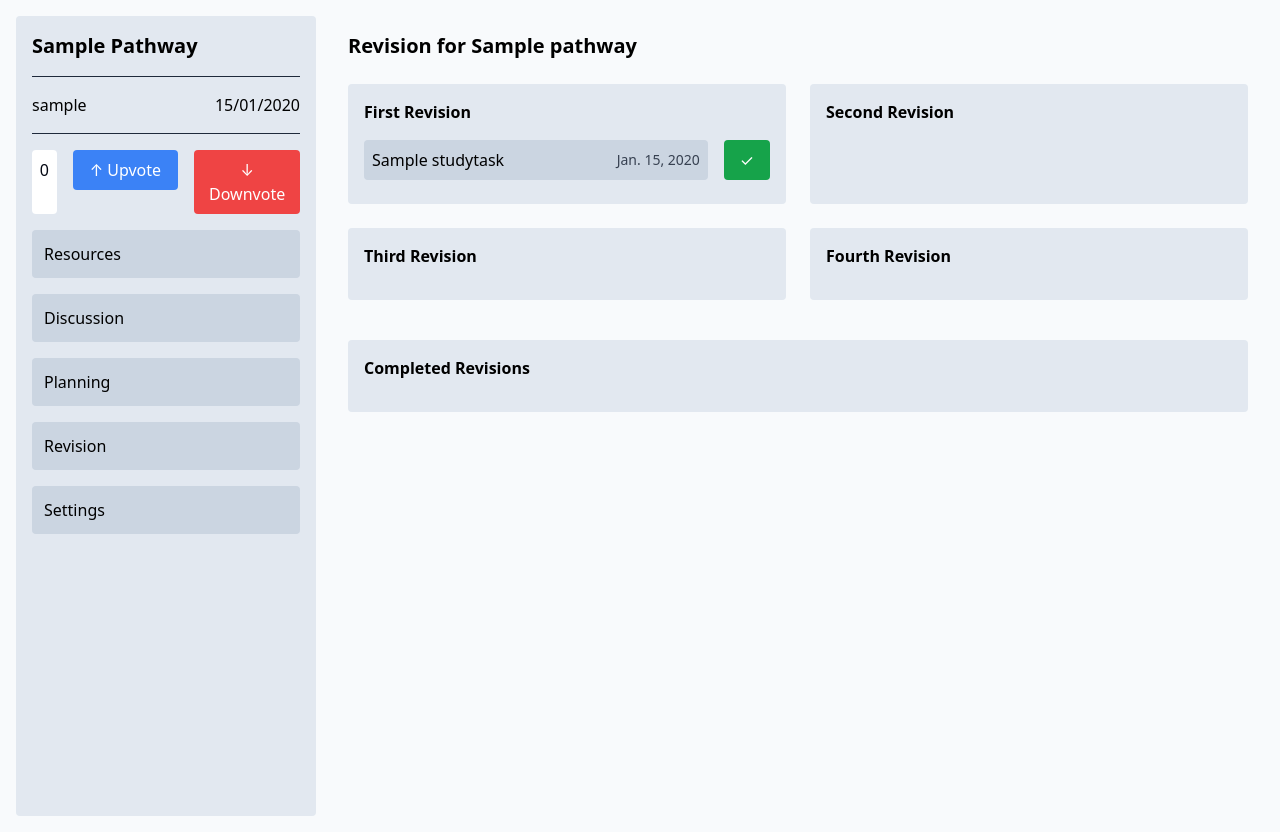
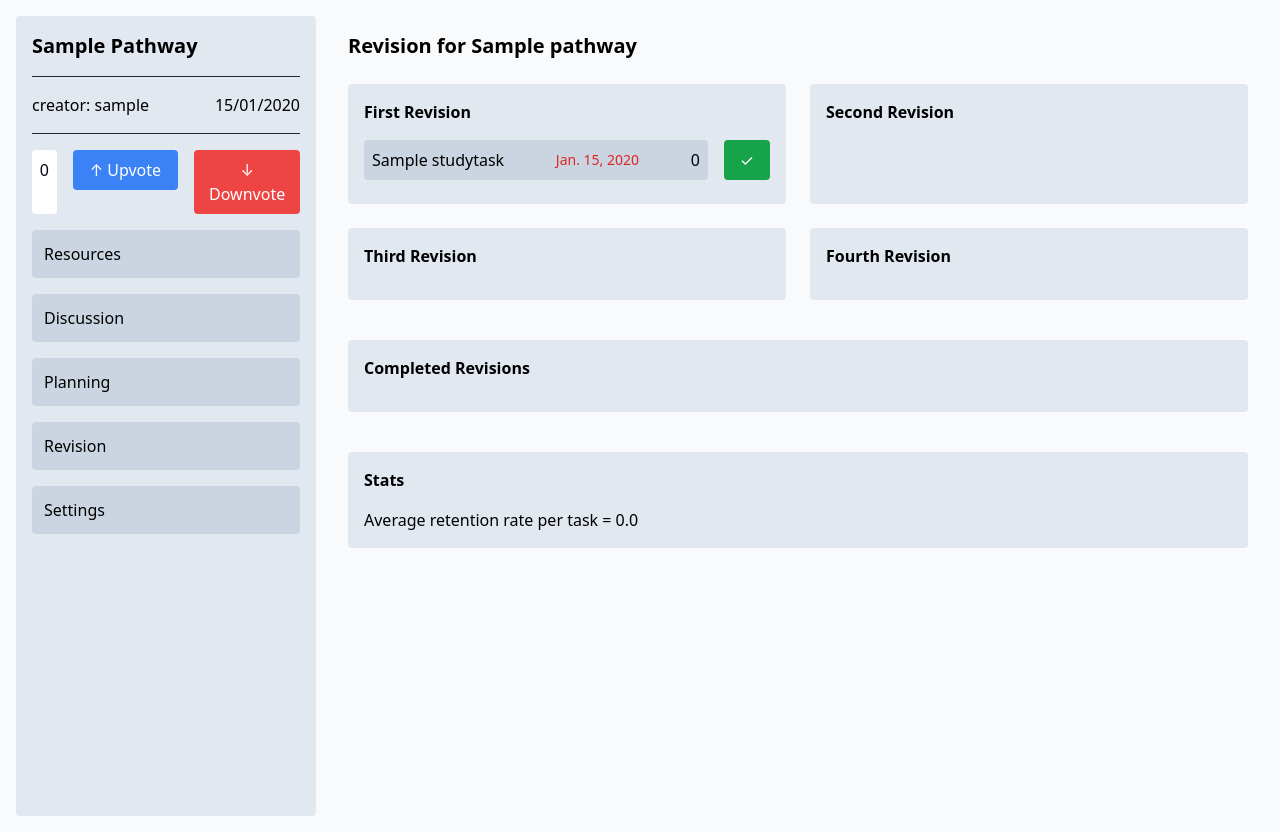
Before and after one commit to sd4483/Pathways, a Django app: page /pathways/pathway/1/revision/ in a window 1280 px wide. Shown: the part 64-896 px from the top of the page. Run offline with Django 4.2, Linux system fonts and the light colour scheme; a user stored in the database is signed in; tables that the repository leaves empty hold one stand-in row (values such as "Sample post").

Commit message:
Small changes to planning and revision

```diff
--- a/pathways/models.py
+++ b/pathways/models.py
@@ -119,6 +119,7 @@ class Revision(models.Model):
     pathway = models.ForeignKey(Pathway, on_delete=models.CASCADE, related_name="revisions")
     revision_type = models.CharField(max_length=10, choices=REVISION_TYPE)
     status = models.CharField(max_length=10, choices=REVISION_STATUS, default=PENDING)
+    created_date = models.DateField(auto_now_add=True)
     due_date = models.DateField()
 
     @property
@@ -130,6 +131,37 @@ class Revision(models.Model):
             self.FOURTH: 100
         }.get(self.revision_type, 0)
 
+    @property
+    def days_since_created(self):
+        return (date.today() - self.created_date).days
+
+    @property
+    def retention_rate(self):
+        if self.days_since_created == 0:
+            return 100
+
+        if self.days_since_created == 1:
+            if self.revision_type == self.FIRST:
+                return 85
+            return 70
+
+        if self.days_since_created <= 7:
+            if self.revision_type == self.SECOND:
+                return 60
+            return 40
+
+        if self.days_since_created <= 16:
+            if self.revision_type == self.THIRD:
+                return 40
+            return 20
+
+        if self.days_since_created <= 30:
+            if self.revision_type == self.FOURTH:
+                return 25
+            return 10
+
+        return 0
+
 class FollowedPathway(models.Model):
     user = models.ForeignKey(User, on_delete=models.CASCADE)
     pathway = models.ForeignKey(Pathway, on_delete=models.CASCADE, related_name="followers")
--- a/pathways/plan_revise_view.py
+++ b/pathways/plan_revise_view.py
@@ -74,7 +74,16 @@ def revision_view(request, pathway_id):
     else:
         user_revisions = []
         completed_revisions = []
-    return render(request, 'pathways/revision_template.html', {'revisions': user_revisions, 'completed_revisions': completed_revisions, 'pathway':pathway, 'error_message': error_message, 'is_user_following': is_user_following,})
+
+    total_retention = sum(revision.retention_rate for revision in user_revisions)
+    average_retention = total_retention / len(user_revisions) if user_revisions else 0
+
+    return render(request, 'pathways/revision_template.html',
+                  {'revisions': user_revisions,
+                   'completed_revisions': completed_revisions,
+                   'pathway':pathway, 'error_message': error_message,
+                   'is_user_following': is_user_following,
+                   'average_retention': average_retention})
 
 def mark_revision_completed(request, revision_id):
     revision = get_object_or_404(Revision, id=revision_id)
--- a/pathways/templates/pathways/revision_template.html
+++ b/pathways/templates/pathways/revision_template.html
@@ -2,6 +2,8 @@
 
 {% block pathway_content %}
 
+{% load tz %}
+{% now "Y-m-d" as now %}
 <div class="text-xl pb-2 font-bold">Revision for {{ pathway.title }}</div>
 
 {% if user.is_authenticated %}
@@ -15,7 +17,12 @@
                         <div class="flex justify-between gap-4 items-center my-2">
                             <div class="flex justify-between items-center bg-slate-300 rounded p-2 w-full">
                                 <span>{{ revision.study_task.title }}</span>
-                                <span class="text-gray-700 text-sm">{{ revision.due_date }}</span>
+                                {% if revision.due_date|date:"Y-m-d" < now %}
+                                    <span class="text-red-600 text-sm">{{ revision.due_date }}</span>
+                                {% else %}
+                                    <span class="text-gray-700 text-sm">{{ revision.due_date }}</span>
+                                {% endif %}
+                                {{ revision.retention_rate }}
                             </div>
                             <button onclick="location.href='{% url 'mark_revision_completed' revision.id %}'" class="text-white bg-green-600 hover:bg-green-700 rounded px-4 py-2">
                                 ✓
@@ -33,7 +40,12 @@
                         <div class="flex justify-between gap-4 items-center my-2">
                             <div class="flex justify-between items-center bg-slate-300 rounded p-2 w-full">
                                 <span>{{ revision.study_task.title }}</span>
-                                <span class="text-gray-700 text-sm">{{ revision.due_date }}</span>
+                                {% if revision.due_date|date:"Y-m-d" < now %}
+                                    <span class="text-red-600 text-sm">{{ revision.due_date }}</span>
+                                {% else %}
+                                    <span class="text-gray-700 text-sm">{{ revision.due_date }}</span>
+                                {% endif %}
+                                {{ revision.retention_rate }}
                             </div>
                             <button onclick="location.href='{% url 'mark_revision_completed' revision.id %}'" class="text-white bg-green-600 hover:bg-green-700 rounded px-4 py-2">
                                 ✓
@@ -51,7 +63,12 @@
                         <div class="flex justify-between gap-4 items-center my-2">
                             <div class="flex justify-between items-center bg-slate-300 rounded p-2 w-full">
                                 <span>{{ revision.study_task.title }}</span>
-                                <span class="text-gray-700 text-sm">{{ revision.due_date }}</span>
+                                {% if revision.due_date|date:"Y-m-d" < now %}
+                                    <span class="text-red-600 text-sm">{{ revision.due_date }}</span>
+                                {% else %}
+                                    <span class="text-gray-700 text-sm">{{ revision.due_date }}</span>
+                                {% endif %}
+                                {{ revision.retention_rate }}
                             </div>
                             <button onclick="location.href='{% url 'mark_revision_completed' revision.id %}'" class="text-white bg-green-600 hover:bg-green-700 rounded px-4 py-2">
                                 ✓
@@ -69,7 +86,12 @@
                         <div class="flex justify-between gap-4 items-center my-2">
                             <div class="flex justify-between items-center bg-slate-300 rounded p-2 w-full">
                                 <span>{{ revision.study_task.title }}</span>
-                                <span class="text-gray-700 text-sm">{{ revision.due_date }}</span>
+                                {% if revision.due_date|date:"Y-m-d" < now %}
+                                    <span class="text-red-600 text-sm">{{ revision.due_date }}</span>
+                                {% else %}
+                                    <span class="text-gray-700 text-sm">{{ revision.due_date }}</span>
+                                {% endif %}
+                                {{ revision.retention_rate }}
                             </div>
                             <button onclick="location.href='{% url 'mark_revision_completed' revision.id %}'" class="text-white bg-green-600 hover:bg-green-700 rounded px-4 py-2">
                                 ✓
@@ -81,7 +103,7 @@
         </div>
 
         <!-- Completed Tasks List -->
-        <div class="bg-slate-200 p-4 rounded">
+        <div class="bg-slate-200 p-4 rounded mb-10">
             <h3 class="mb-4 font-bold">Completed Revisions</h3>
             {% for revision in completed_revisions %}
                 {% if revision.status == 'completed' %}
@@ -90,6 +112,11 @@
                     </div>
                 {% endif %}
             {% endfor %}
+        </div>
+
+        <div class="bg-slate-200 p-4 rounded">
+            <div class="mb-4 font-bold">Stats</div>
+            Average retention rate per task = {{ average_retention }}
         </div>
     {% endif %}
 
--- a/pathways/templates/pathways/single_pathway_template.html
+++ b/pathways/templates/pathways/single_pathway_template.html
@@ -8,7 +8,7 @@
                     <div class="divide-y divide-slate-800 rounded">
                         <div class="text-xl font-bold capitalize mb-4">{{ pathway.title }}</div>
                         <div class="flex justify-between py-4">
-                            <div>{{ pathway.user }}</div>
+                            <div>creator: {{ pathway.user }}</div>
                             <div>{{ pathway.created_at|date:"d/m/Y" }}</div>
                         </div>
                         <div class="pseudo-element"></div>
--- a/static/src/styles.css
+++ b/static/src/styles.css
@@ -1109,6 +1109,21 @@ video {
   color: rgb(31 41 55 / var(--tw-text-opacity)) !important;
 }
 
+.text-red-600 {
+  --tw-text-opacity: 1 !important;
+  color: rgb(220 38 38 / var(--tw-text-opacity)) !important;
+}
+
+.text-red-700 {
+  --tw-text-opacity: 1 !important;
+  color: rgb(185 28 28 / var(--tw-text-opacity)) !important;
+}
+
+.text-red-500 {
+  --tw-text-opacity: 1 !important;
+  color: rgb(239 68 68 / var(--tw-text-opacity)) !important;
+}
+
 .underline {
   text-decoration-line: underline !important;
 }
```
Also changed, not shown: pathways/templates/pathways/planning_template.html (+9 -1 lines), pathways/migrations/0023_revision_created_date.py (added).
